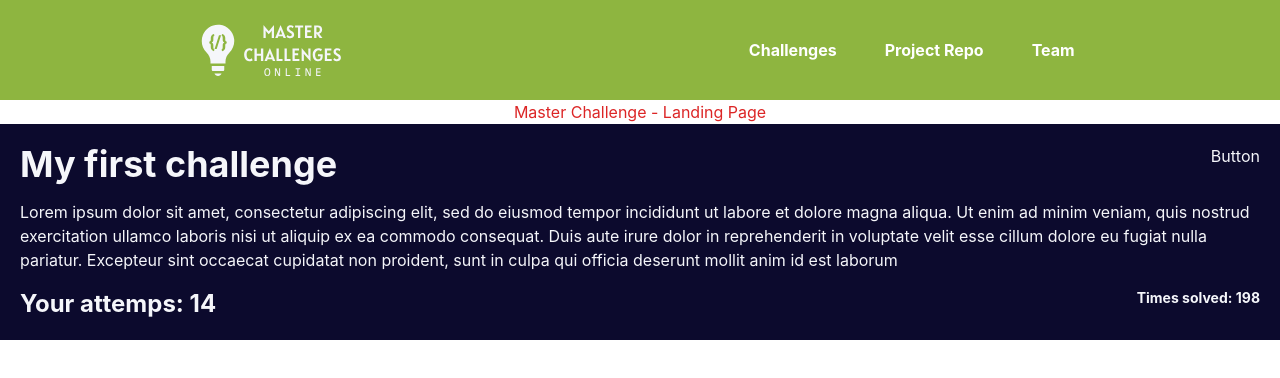
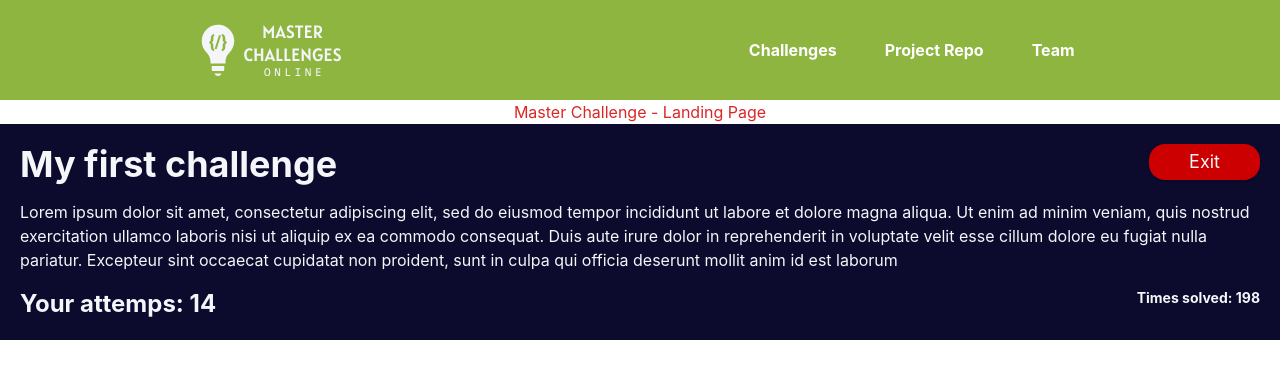
Before and after one commit to masterChallenge/Frontend, a Next.js app: page / in a window 1280 px wide. Shown: the top 378 px of the page. Built offline with nearby package versions, Linux system fonts and the light colour scheme.

Commit message:
[FIX] Added button component in Challenge Description

```diff
--- a/components/molecules/ChallengeDescription/ChallengeDescription.jsx
+++ b/components/molecules/ChallengeDescription/ChallengeDescription.jsx
@@ -1,3 +1,4 @@
+import Button from "@components/atoms/Button/Button";
 import React from "react";
 
 const ChallengeDescription = ({
@@ -11,7 +12,7 @@ const ChallengeDescription = ({
     <div className="grid-cols-3 p-5 bg-secondary-darker text-light">
       <div className="flex justify-between pb-4">
         <h1 className="font-bold text-4xl">{name}</h1>
-        <span>Button</span>
+        <Button children="Exit" color="danger" />
       </div>
       <p className="pb-4">{description}</p>
       <div className="flex justify-between font-bold">
```
